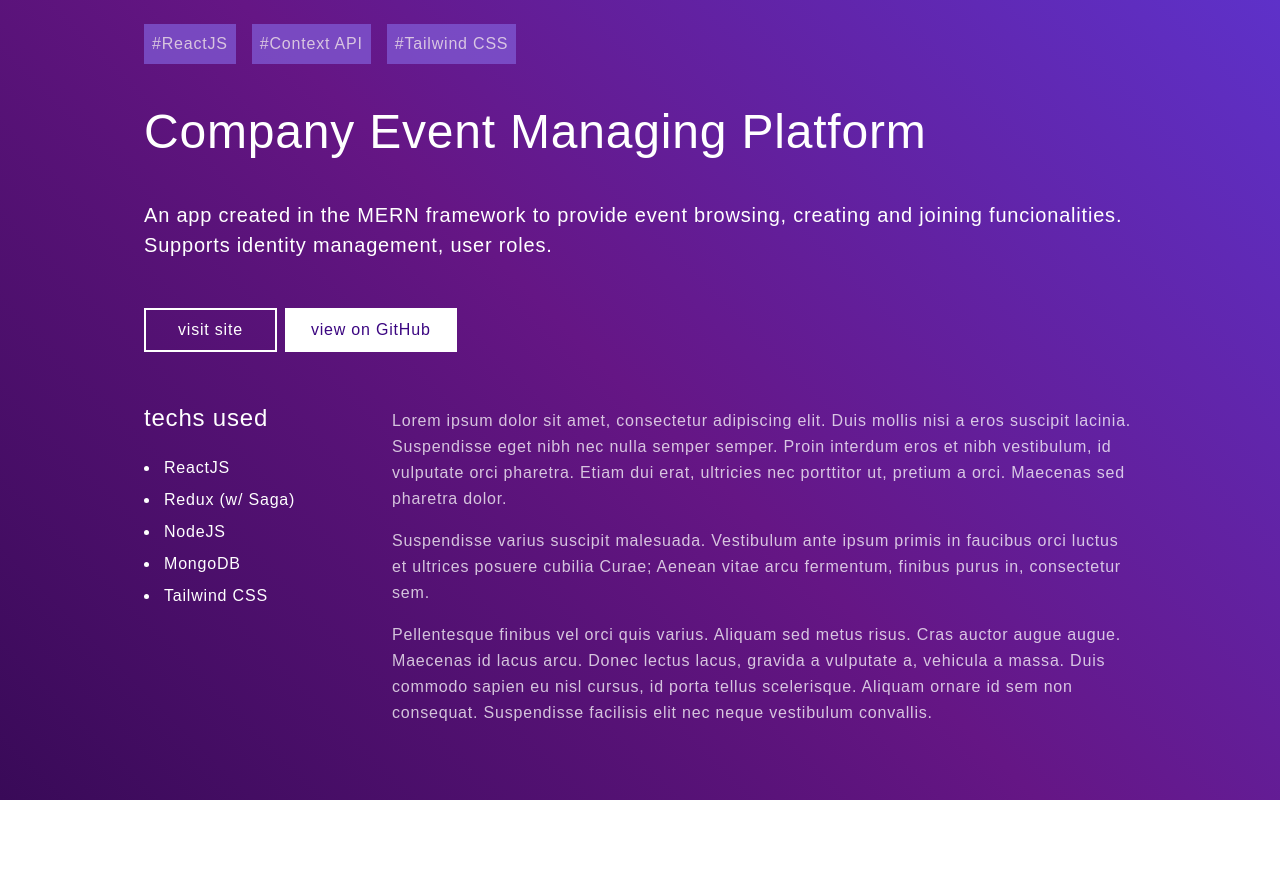
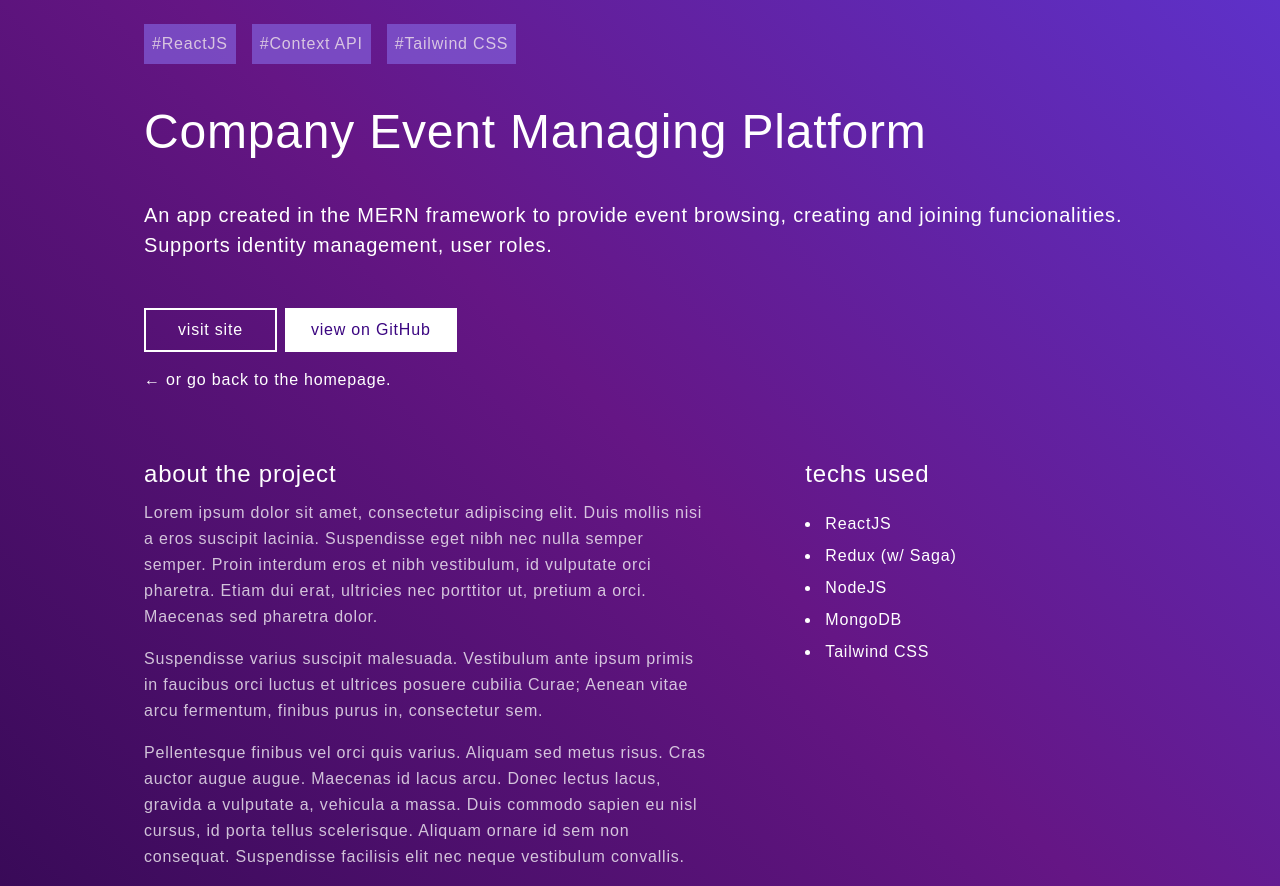
Before and after one commit to danielagg/personal-website-ts, a React (Create React App) app: page /projects/company-event-manager in a window 1280 px wide. Before the commit the page ends 800 px from the top, so only its background shows below. Built offline with nearby package versions, Linux system fonts and the light colour scheme.

Commit message:
Back link to homepage on project details

```diff
--- a/src/components/PortfolioItem/PortfolioItemPageContainer.tsx
+++ b/src/components/PortfolioItem/PortfolioItemPageContainer.tsx
@@ -6,6 +6,7 @@ import {
   PortfolioItemDetails
 } from "../../state/PortfolioState";
 import Button, { Variant, Thickness } from "../Shared/Button/Button";
+import { NavLink } from "react-router-dom";
 
 interface PortfolioItemPageContainerProps extends RouteComponentProps {}
 
@@ -58,18 +59,20 @@ const PortfolioItemPageContainer = (props: PortfolioItemPageContainerProps) => {
             />
         </div>
 
-        <div className="flex mt-12">
-          <div className="flex-grow-0 flex-shrink-0 w-1/4">
+        <NavLink to="/" className="block mt-4">&larr; or go back to the homepage.</NavLink>
+
+        <div className="flex mt-16">
+          <div className="pr-24">
+            <p className="text-2xl">about the project</p>
+            {currentProject.detailedDescription && currentProject.detailedDescription.split('\n').map((item, i) => {
+              return <p key={i} className={`${i !== 0 ? "mt-4" : "mt-2"} opacity-75 leading-relaxed`}>{item}</p>;
+            })}
+          </div>
+          <div className="flex-grow-0 flex-shrink-0 w-1/3">
             <p className="text-2xl">techs used</p>
             <ul className="list-disc mt-4">
               {currentProject.technologies.map((item, i) => <li className="ml-4 p-1" key={i}>{item}</li> )}
             </ul>
-          </div>
-
-          <div>
-            {currentProject.detailedDescription && currentProject.detailedDescription.split('\n').map((item, i) => {
-              return <p key={i} className={`${i !== 0 ? "mt-4" : "mt-2"} opacity-75 leading-relaxed`}>{item}</p>;
-            })}
           </div>
         </div>
 
```
